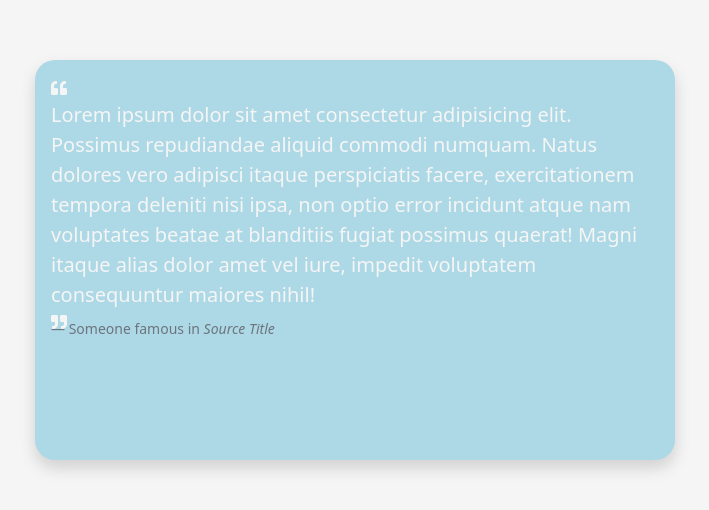
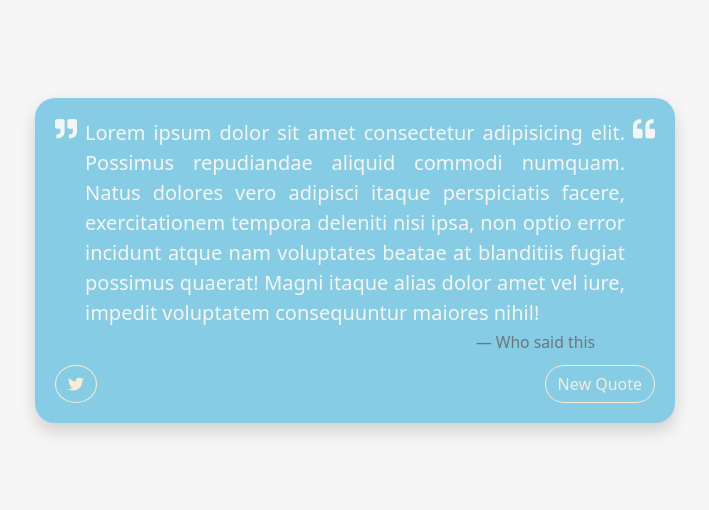
Before and after one commit to Chrispaterson22/quote-machine, a React (Create React App) app: page / in a window 1280 px wide. Shown: the part 140-650 px from the top of the page, without its empty margins (285-994 px from the left). Built offline with nearby package versions, Linux system fonts and the light colour scheme.

Commit message:
styling done with dummy contents

```diff
--- a/src/App.css
+++ b/src/App.css
@@ -1,3 +1,7 @@
+* {
+	box-sizing: border-box;
+}
+
 body {
 	background-color: whitesmoke;
 	display: flex;
@@ -8,9 +12,55 @@ body {
 
 .App {
 	width: 40rem;
-	height: 25rem;
-	background-color: lightblue;
+	padding: 20px;
+	background-color: rgb(133, 204, 228);
 	color: whitesmoke;
 	border: none;
 	border-radius: 20px;
 }
+
+.quote-container {
+	position: relative;
+}
+
+.fa-quote {
+	font-size: 22px;
+	position: absolute;
+	top: 0px;
+}
+
+.fa-quote-left {
+	right: 0px;
+}
+
+.fa-quote-right {
+	left: 0px;
+}
+
+.quote-container p {
+	max-width: 90%;
+	text-align: justify;
+	margin: auto;
+}
+
+.quote-author {
+	margin: 0 60px 0 0;
+	text-align: end;
+	font-size: 18px;
+}
+
+.btn-container {
+	display: flex;
+	justify-content: space-between;
+	margin-top: 10px;
+}
+
+.btn-container button {
+	color: antiquewhite;
+	border-color: antiquewhite;
+}
+
+.btn-container button:hover {
+	background-color: rgb(45, 183, 230);
+	border: none;
+}
--- a/src/App.js
+++ b/src/App.js
@@ -3,20 +3,35 @@ import './App.css'
 function App() {
 	return (
 		<div className='App card shadow'>
-			<div className='card-body'>
-				<i class='fas fa-quote-left'></i>
-				<blockquote className='blockquote mb-0'>
+			<div className='quote-container'>
+				<i className='fas fa-quote fa-quote-left'></i>
+
+				<p className='blockquote mb-0'>
 					Lorem ipsum dolor sit amet consectetur adipisicing elit. Possimus
 					repudiandae aliquid commodi numquam. Natus dolores vero adipisci
 					itaque perspiciatis facere, exercitationem tempora deleniti nisi ipsa,
 					non optio error incidunt atque nam voluptates beatae at blanditiis
 					fugiat possimus quaerat! Magni itaque alias dolor amet vel iure,
 					impedit voluptatem consequuntur maiores nihil!
-				</blockquote>
-				<i class='fas fa-quote-right'></i>
-				<footer class='blockquote-footer'>
-					Someone famous in <cite title='Source Title'>Source Title</cite>
-				</footer>
+				</p>
+				<i className='fas fa-quote fa-quote-right'></i>
+			</div>
+			<div className='quote-author'>
+				<span className='blockquote-footer'>Who said this</span>
+			</div>
+			<div className='btn-container'>
+				<button
+					type='button'
+					className='tweet-btn btn btn-outline-primary rounded-circle'
+				>
+					<i className='fab fa-twitter'></i>
+				</button>
+				<button
+					type='button'
+					className='new-quote-btn btn btn-outline-primary rounded-pill'
+				>
+					New Quote
+				</button>
 			</div>
 		</div>
 	)
```
